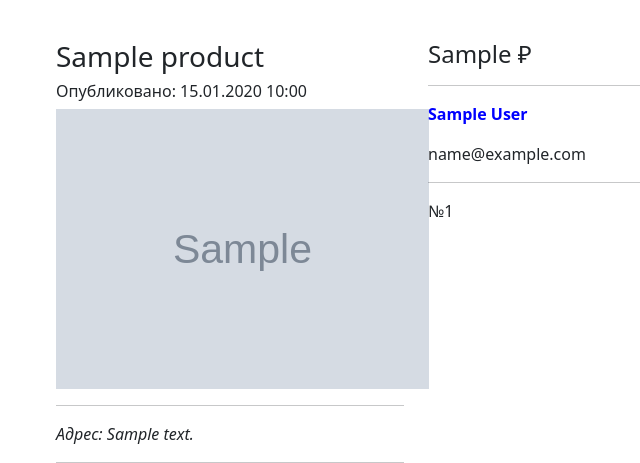
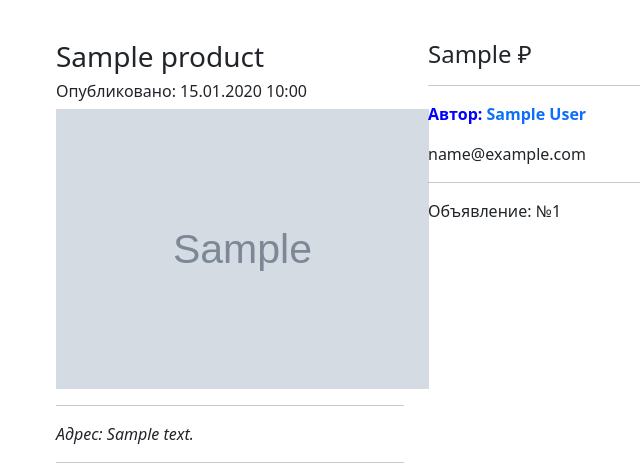
Before and after one commit to SashaPotapov/avito_clone, a Flask app: page /product/1 in a window 1280 px wide. Shown: the part 56-519 px from the top of the page, without its empty margins (26-666 px from the left). Run offline with Flask 2, Linux system fonts and the light colour scheme; tables that the repository leaves empty hold one stand-in row (values such as "Sample post"); grey boxes marked "Sample" are stand-in pictures; some libraries are stand-ins or nearby versions.

Commit message:
Add link to author profile in posts

```diff
--- a/app/templates/main/product.html
+++ b/app/templates/main/product.html
@@ -15,10 +15,10 @@
             <div class="col-4">
                 <h4>{{ product.price }} ₽</h4>
                 <hr>
-                <p style="color: blue;"><b>{{ user.name }}</b></p>
+                <p style="color: blue;"><b>Автор: <a href="{{ url_for('profile.user_profile', user_id=product.user_id) }}">{{ user.name }}</a></b></p>
                 <p>{{ user.email }}</p>
                 <hr>
-                <p>№{{ product.id }}</p>
+                <p>Объявление: №{{ product.id }}</p>
             </div>
         </div>
     </div>
```
